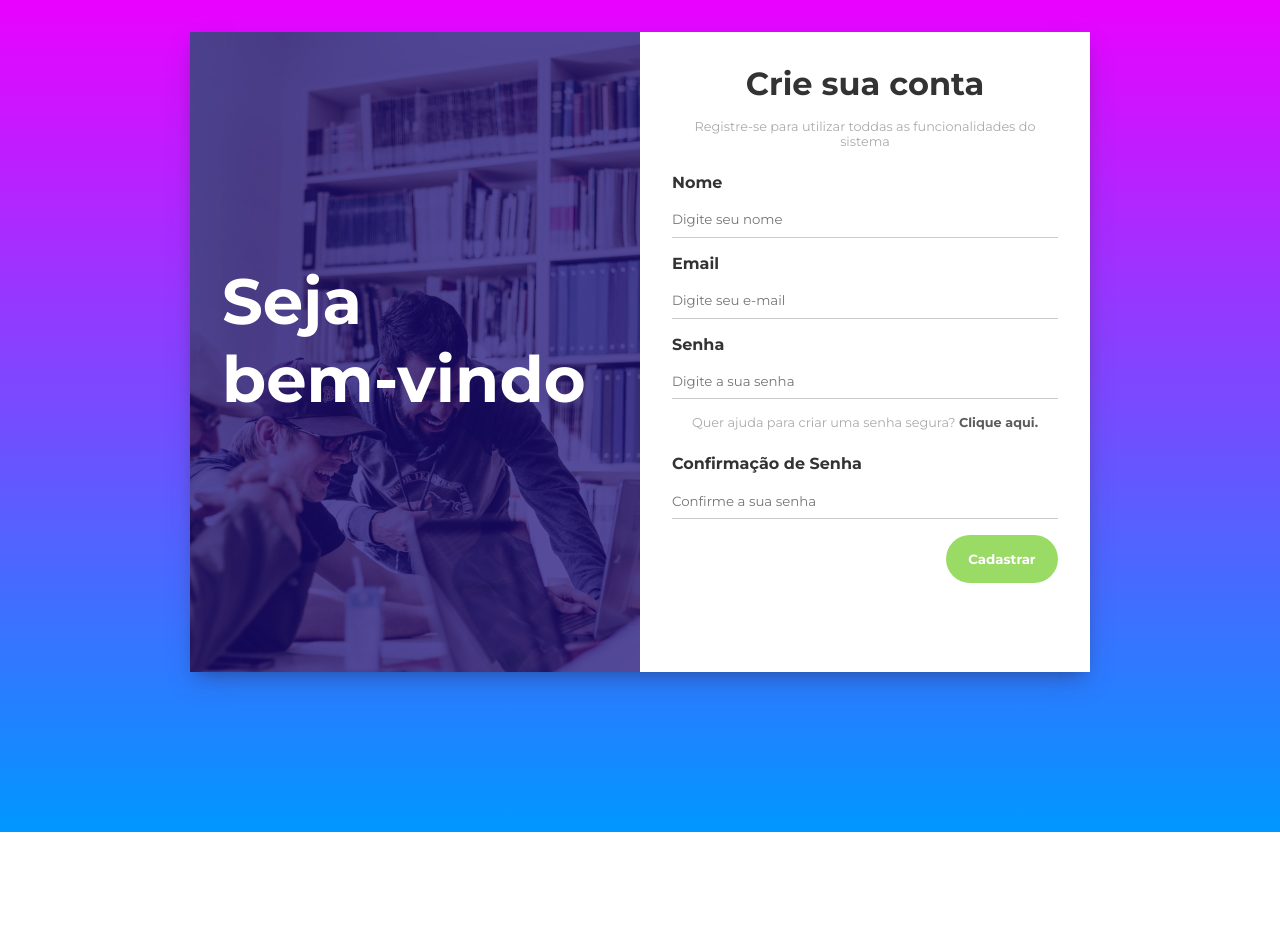
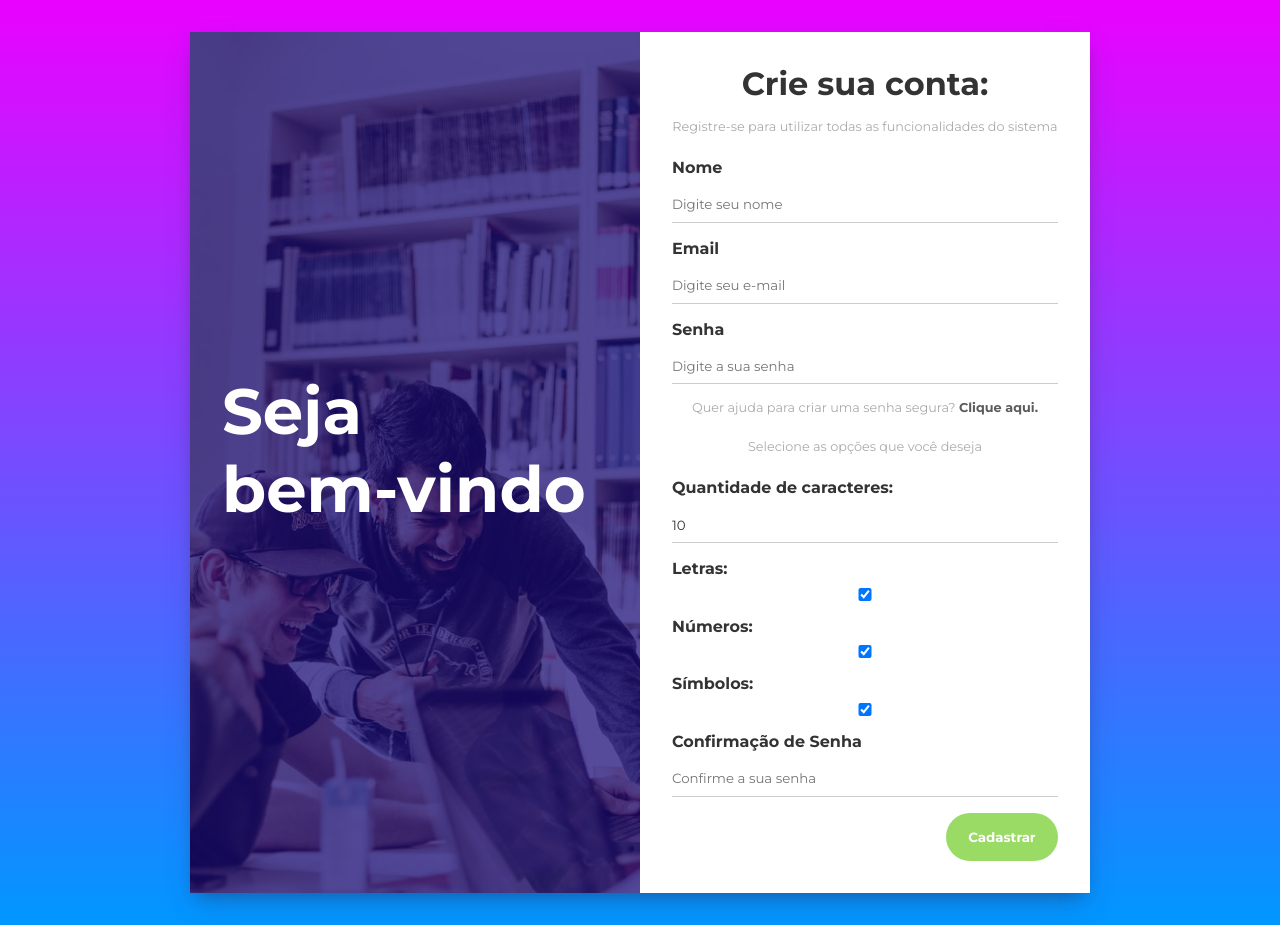
Before and after one commit to joaolucasalves010/password_generator_js, a plain HTML site: page index.html in a window 1280 px wide. Before the commit the page ends 832 px from the top, so only its background shows below. Drawn offline with Linux system fonts and the light colour scheme.

Commit message:
html das novas funcionalidades

```diff
--- a/index.html
+++ b/index.html
@@ -25,8 +25,8 @@
         </div>
       </div>
       <div id="register-form">
-        <h2>Crie sua conta</h2>
-        <p>Registre-se para utilizar toddas as funcionalidades do sistema</p>
+        <h2>Crie sua conta:</h2>
+        <p>Registre-se para utilizar todas as funcionalidades do sistema</p>
         <div class="form-control">
           <label for="name">Nome</label>
           <input
@@ -58,9 +58,47 @@
           Quer ajuda para criar uma senha segura?
           <span id="generate-password">Clique aqui.</span>
         </p>
+        <div class="generate-options">
+          <p>Selecione as opções que você deseja</p>
+          <div class="form-control">
+            <label for="lenght">Quantidade de caracteres:</label>
+            <input type="text" id="lenght" name="lenght" value="10" />
+          </div>
+          <div class="form-control">
+            <label for="letters">Letras:</label>
+            <input
+              type="checkbox"
+              id="letters"
+              name="letters"
+              value="10"
+              checked
+            />
+          </div>
+          <div class="form-control">
+            <label for="numbers">Números:</label>
+            <input
+              type="checkbox"
+              id="numbers"
+              name="numbers"
+              value="10"
+              checked
+            />
+          </div>
+          <div class="form-control">
+            <label for="symbols">Símbolos:</label>
+            <input
+              type="checkbox"
+              id="symbols"
+              name="symbols"
+              value="10"
+              checked
+            />
+          </div>
+        </div>
         <div id="generated-password">
           <p>Aqui está a sua senha:</p>
           <h4></h4>
+          <button id="copy-password">Copiar</button>
         </div>
         <div class="form-control">
           <label for="confirmpassword">Confirmação de Senha</label>
```
